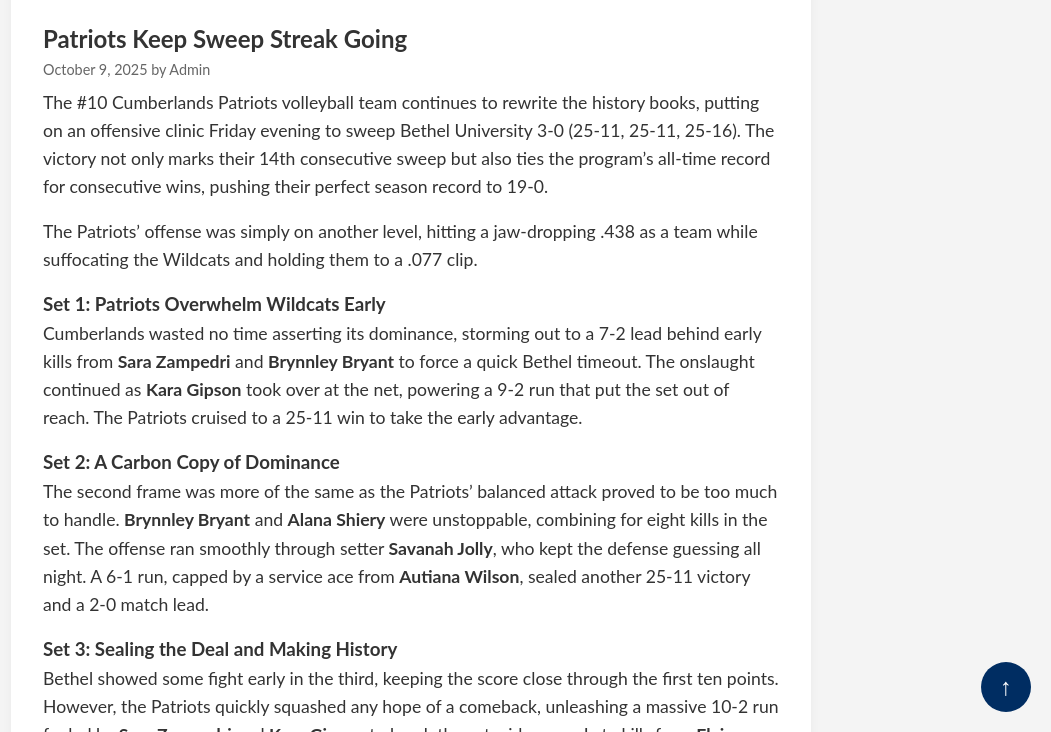
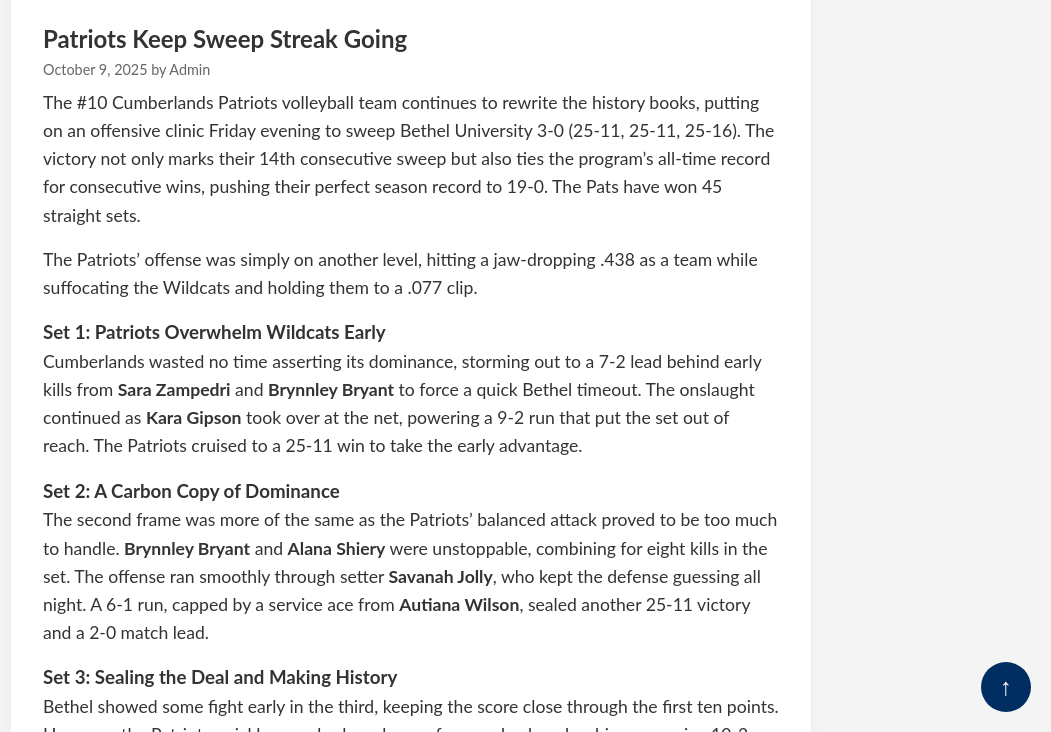
Before and after one commit to bshroats5/Patriots_Nation, a Jekyll site: the page built from _posts/2025-10-10-2025-Patriots-Keep-Sweep-Streak-Going.md, in a window 1280 px wide and 900 px high, scrolled down 309 px, cut to the strip 168-900 px from the top of the window. Shown: the whole strip, without its empty margins (229-1280 px from the left). Built offline with Jekyll 4.4.1, drawn with Linux system fonts in a browser that asks for light colours.

Commit message:
Update 2025-10-10-2025-Patriots-Keep-Sweep-Streak-Going.md

```diff
--- a/_posts/2025-10-10-2025-Patriots-Keep-Sweep-Streak-Going.md
+++ b/_posts/2025-10-10-2025-Patriots-Keep-Sweep-Streak-Going.md
@@ -7,7 +7,7 @@
 image_credit: "Photo from University of the Cumberlands"
 ---
 
-The #10 Cumberlands Patriots volleyball team continues to rewrite the history books, putting on an offensive clinic Friday evening to sweep Bethel University 3-0 (25-11, 25-11, 25-16). The victory not only marks their 14th consecutive sweep but also ties the program's all-time record for consecutive wins, pushing their perfect season record to 19-0.
+The #10 Cumberlands Patriots volleyball team continues to rewrite the history books, putting on an offensive clinic Friday evening to sweep Bethel University 3-0 (25-11, 25-11, 25-16). The victory not only marks their 14th consecutive sweep but also ties the program's all-time record for consecutive wins, pushing their perfect season record to 19-0. The Pats have won 45 straight sets.
 
 The Patriots' offense was simply on another level, hitting a jaw-dropping .438 as a team while suffocating the Wildcats and holding them to a .077 clip.
 
```
